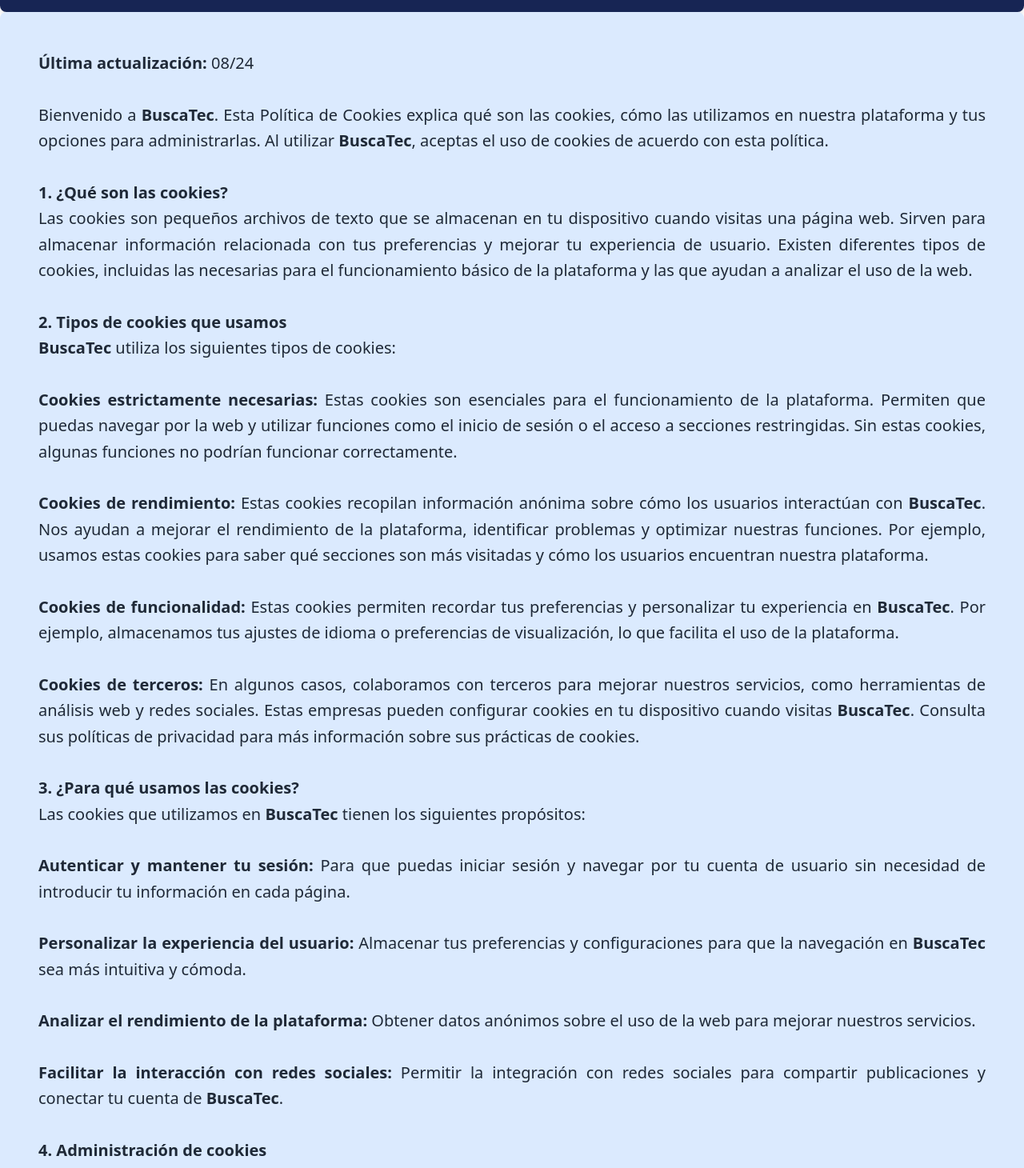
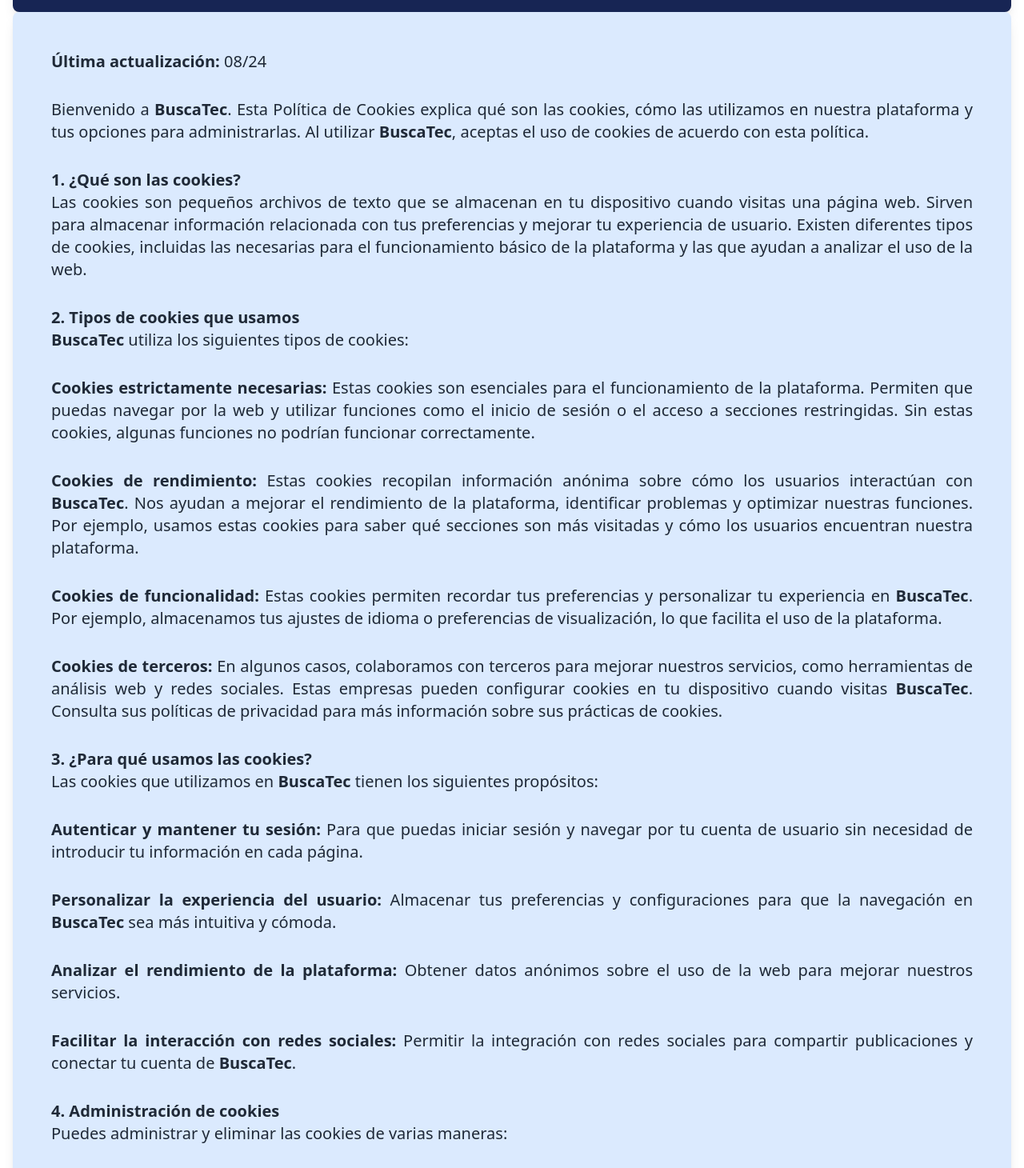
Before and after one commit to alxndro373/busca-tec, a Next.js app: page /terms/cookiesPol in a window 1280 px wide. Shown: the part 300-1760 px from the top of the page at 80% size. Built offline with nearby package versions, Linux system fonts and the light colour scheme; no server answers.

Commit message:
refactor 2

```diff
--- a/src/app/my-objects/page.tsx
+++ b/src/app/my-objects/page.tsx
@@ -6,6 +6,7 @@
 import { useSession } from "next-auth/react"
 import { getUserWithEmail } from "@/actions/userAction"
 import Loader from "@/components/loader"
+
 
 export default function MyObjects() {
 
@@ -42,7 +43,6 @@
             : <p className="text-center">No tienes objetos publicados</p>
       }
 
-
     </main>
   )
 }
--- a/src/app/terms/cookiesPol/page.tsx
+++ b/src/app/terms/cookiesPol/page.tsx
@@ -1,70 +1,70 @@
-
-
 export default function CookiesPol() {
     return (
         <>
-            <section className="mx-auto">
+            <section className="mx-auto max-w-screen px-4">
+
                 <article className="bg-blue-950 h-60 flex justify-center items-center rounded-lg shadow-lg">
-                    <h1 className="text-white text-5xl font-extrabold text-center">
+                    <h1 className="text-white text-3xl sm:text-4xl md:text-5xl font-extrabold text-center px-4">
                         Política de Cookies
                     </h1>
                 </article>
 
-                <main className="bg-blue-100 p-12 rounded-lg shadow-lg flex justify-center items-center">
-                    <article className="text-center md:text-left w-full space-y-8">
-                        <p className="text-xl text-justify leading-relaxed text-gray-800">
+
+                <main className="bg-blue-100 p-6 sm:p-8 md:p-12 rounded-lg shadow-lg flex justify-center items-center">
+                    <article className="text-center md:text-left w-full space-y-6 sm:space-y-8">
+                        <p className="text-lg sm:text-xl text-justify leading-relaxed text-gray-800">
                             <span className="font-semibold">Última actualización:</span> 08/24
                         </p>
-                        <p className="text-xl text-justify leading-relaxed text-gray-800">
+                        <p className="text-lg sm:text-xl text-justify leading-relaxed text-gray-800">
                             Bienvenido a <span className="font-semibold">BuscaTec</span>. Esta Política de Cookies explica qué son las cookies, cómo las utilizamos en nuestra plataforma y tus opciones para administrarlas. Al utilizar <span className="font-semibold">BuscaTec</span>, aceptas el uso de cookies de acuerdo con esta política.
                         </p>
-                        <p className="text-xl text-justify leading-relaxed text-gray-800">
+                        <p className="text-lg sm:text-xl text-justify leading-relaxed text-gray-800">
                             <span className="font-bold">1. ¿Qué son las cookies?</span><br />
                             Las cookies son pequeños archivos de texto que se almacenan en tu dispositivo cuando visitas una página web. Sirven para almacenar información relacionada con tus preferencias y mejorar tu experiencia de usuario. Existen diferentes tipos de cookies, incluidas las necesarias para el funcionamiento básico de la plataforma y las que ayudan a analizar el uso de la web.
                         </p>
-                        <p className="text-xl text-justify leading-relaxed text-gray-800">
+                        <p className="text-lg sm:text-xl text-justify leading-relaxed text-gray-800">
                             <span className="font-bold">2. Tipos de cookies que usamos</span><br />
                             <span className="font-semibold">BuscaTec</span> utiliza los siguientes tipos de cookies:
                         </p>
-                        <p className="text-xl text-justify leading-relaxed text-gray-800">
+                        <p className="text-lg sm:text-xl text-justify leading-relaxed text-gray-800">
                             <span className="font-semibold">Cookies estrictamente necesarias:</span> Estas cookies son esenciales para el funcionamiento de la plataforma. Permiten que puedas navegar por la web y utilizar funciones como el inicio de sesión o el acceso a secciones restringidas. Sin estas cookies, algunas funciones no podrían funcionar correctamente.
                         </p>
-                        <p className="text-xl text-justify leading-relaxed text-gray-800">
+                        <p className="text-lg sm:text-xl text-justify leading-relaxed text-gray-800">
                             <span className="font-semibold">Cookies de rendimiento:</span> Estas cookies recopilan información anónima sobre cómo los usuarios interactúan con <span className="font-semibold">BuscaTec</span>. Nos ayudan a mejorar el rendimiento de la plataforma, identificar problemas y optimizar nuestras funciones. Por ejemplo, usamos estas cookies para saber qué secciones son más visitadas y cómo los usuarios encuentran nuestra plataforma.
                         </p>
-                        <p className="text-xl text-justify leading-relaxed text-gray-800">
+                        <p className="text-lg sm:text-xl text-justify leading-relaxed text-gray-800">
                             <span className="font-semibold">Cookies de funcionalidad:</span> Estas cookies permiten recordar tus preferencias y personalizar tu experiencia en <span className="font-semibold">BuscaTec</span>. Por ejemplo, almacenamos tus ajustes de idioma o preferencias de visualización, lo que facilita el uso de la plataforma.
                         </p>
-                        <p className="text-xl text-justify leading-relaxed text-gray-800">
+                        <p className="text-lg sm:text-xl text-justify leading-relaxed text-gray-800">
                             <span className="font-semibold">Cookies de terceros:</span> En algunos casos, colaboramos con terceros para mejorar nuestros servicios, como herramientas de análisis web y redes sociales. Estas empresas pueden configurar cookies en tu dispositivo cuando visitas <span className="font-semibold">BuscaTec</span>. Consulta sus políticas de privacidad para más información sobre sus prácticas de cookies.
                         </p>
-                        <p className="text-xl text-justify leading-relaxed text-gray-800">
+                        <p className="text-lg sm:text-xl text-justify leading-relaxed text-gray-800">
                             <span className="font-bold">3. ¿Para qué usamos las cookies?</span><br />
                             Las cookies que utilizamos en <span className="font-semibold">BuscaTec</span> tienen los siguientes propósitos:
                         </p>
-                        <p className="text-xl text-justify leading-relaxed text-gray-800">
+                        <p className="text-lg sm:text-xl text-justify leading-relaxed text-gray-800">
                             <span className="font-semibold">Autenticar y mantener tu sesión:</span> Para que puedas iniciar sesión y navegar por tu cuenta de usuario sin necesidad de introducir tu información en cada página.
                         </p>
-                        <p className="text-xl text-justify leading-relaxed text-gray-800">
+                        <p className="text-lg sm:text-xl text-justify leading-relaxed text-gray-800">
                             <span className="font-semibold">Personalizar la experiencia del usuario:</span> Almacenar tus preferencias y configuraciones para que la navegación en <span className="font-semibold">BuscaTec</span> sea más intuitiva y cómoda.
                         </p>
-                        <p className="text-xl text-justify leading-relaxed text-gray-800">
+                        <p className="text-lg sm:text-xl text-justify leading-relaxed text-gray-800">
                             <span className="font-semibold">Analizar el rendimiento de la plataforma:</span> Obtener datos anónimos sobre el uso de la web para mejorar nuestros servicios.
                         </p>
-                        <p className="text-xl text-justify leading-relaxed text-gray-800">
+                        <p className="text-lg sm:text-xl text-justify leading-relaxed text-gray-800">
                             <span className="font-semibold">Facilitar la interacción con redes sociales:</span> Permitir la integración con redes sociales para compartir publicaciones y conectar tu cuenta de <span className="font-semibold">BuscaTec</span>.
                         </p>
-                        <p className="text-xl text-justify leading-relaxed text-gray-800">
+                        <p className="text-lg sm:text-xl text-justify leading-relaxed text-gray-800">
                             <span className="font-bold">4. Administración de cookies</span><br />
                             Puedes administrar y eliminar las cookies de varias maneras:
                         </p>
-                        <p className="text-xl text-justify leading-relaxed text-gray-800">
+                        <p className="text-lg sm:text-xl text-justify leading-relaxed text-gray-800">
                             <span className="font-semibold">Configuración del navegador:</span> La mayoría de los navegadores permiten bloquear o eliminar cookies. Consulta la sección de ayuda de tu navegador para saber cómo hacerlo. Ten en cuenta que bloquear ciertas cookies puede afectar la funcionalidad de <span className="font-semibold">BuscaTec</span>.
                         </p>
-                        <p className="text-xl text-justify leading-relaxed text-gray-800">
+                        <p className="text-lg sm:text-xl text-justify leading-relaxed text-gray-800">
                             <span className="font-semibold">Preferencias de cookies en BuscaTec:</span> Te ofrecemos una opción para configurar las cookies directamente en nuestra plataforma, donde podrás habilitar o deshabilitar ciertas categorías de cookies según tus preferencias.
                         </p>
-                        <p className="text-xl text-justify leading-relaxed text-gray-800">
+                        <p className="text-lg sm:text-xl text-justify leading-relaxed text-gray-800">
                             <span className="font-bold">5. Actualizaciones de la Política de Cookies</span><br />
                             Podemos actualizar esta política periódicamente para reflejar cambios en nuestras prácticas de uso de cookies o por requisitos legales. Te recomendamos revisar esta página con regularidad para mantenerte informado.
                         </p>
@@ -72,5 +72,5 @@
                 </main>
             </section>
         </>
-    );
+    )
 }
--- a/src/components/objectModal.tsx
+++ b/src/components/objectModal.tsx
@@ -26,9 +26,8 @@
 
     return (
         <div className="fixed inset-0 bg-black bg-opacity-50 flex justify-center items-center">
-        <div className="bg-white p-6 w-11/12 md:w-1/2 lg:w-1/3 rounded-lg shadow-lg flex flex-col items-center">
-            <div className="flex w-full">
-                <div className="flex-1">
+            <div className="bg-white p-6 w-11/12 md:w-1/2 lg:w-1/3 rounded-lg shadow-lg flex flex-col md:flex-row items-center">
+                <div className="flex-1 mb-4 md:mb-0">
                     <button onClick={onClose} className="text-red-500 font-bold mb-4">Cerrar</button>
                     <h4 className="font-bold text-2xl mb-2">{selectedObject.name_object}</h4>
                     <p><strong>Estado:</strong> {selectedObject.state ? "Encontrado" : "Perdido"}</p>
@@ -46,7 +45,8 @@
                         </button>
                     )}
                 </div>
-                <div className="w-2/5 ml-4">
+
+                <div className="w-full md:w-2/5 flex justify-center">
                     <img
                         src={selectedObject.image_url as string}
                         alt="imagen del objeto perdido"
@@ -55,7 +55,6 @@
                 </div>
             </div>
         </div>
-    </div>
     )
 }
 
```
Also changed, not shown: src/app/terms/privacy/page.tsx (+13 -13 lines), src/app/terms/termsConditions/page.tsx (+14 -15 lines), src/app/terms/us/page.tsx (+11 -11 lines).
